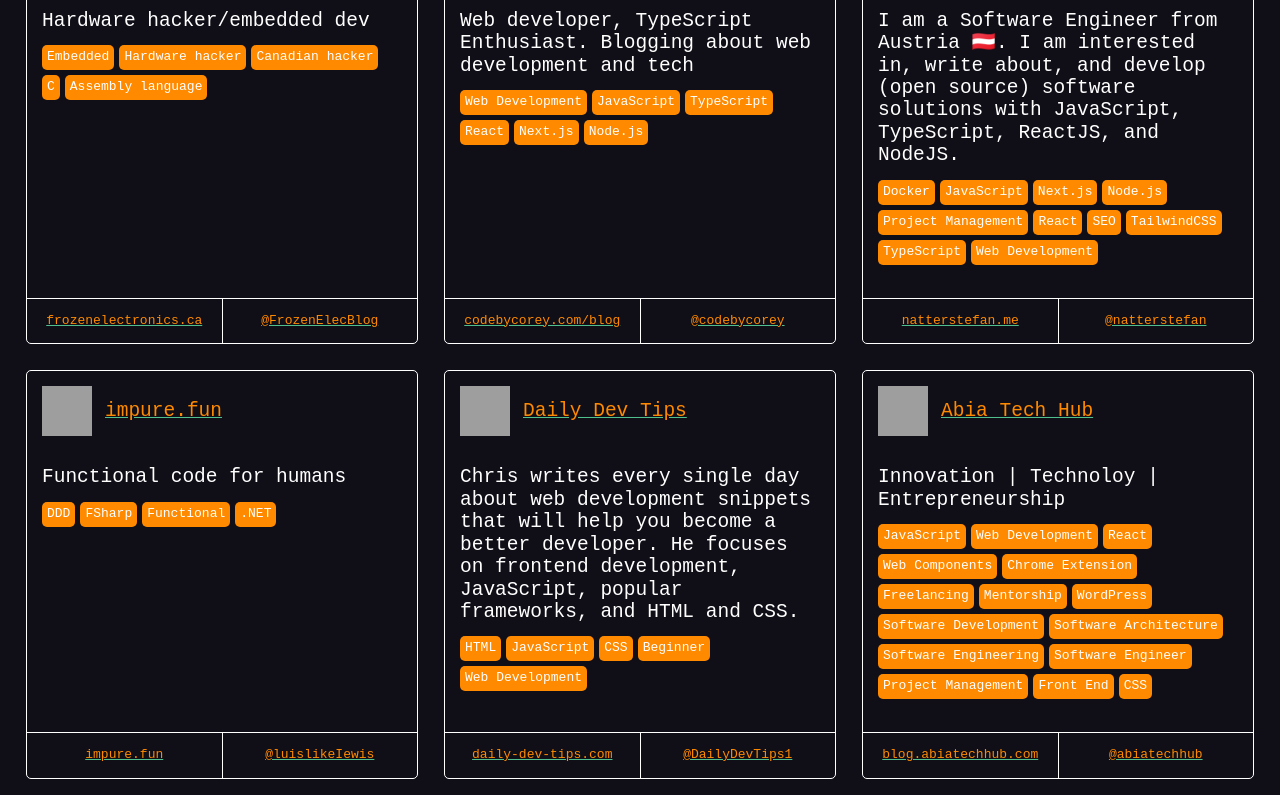
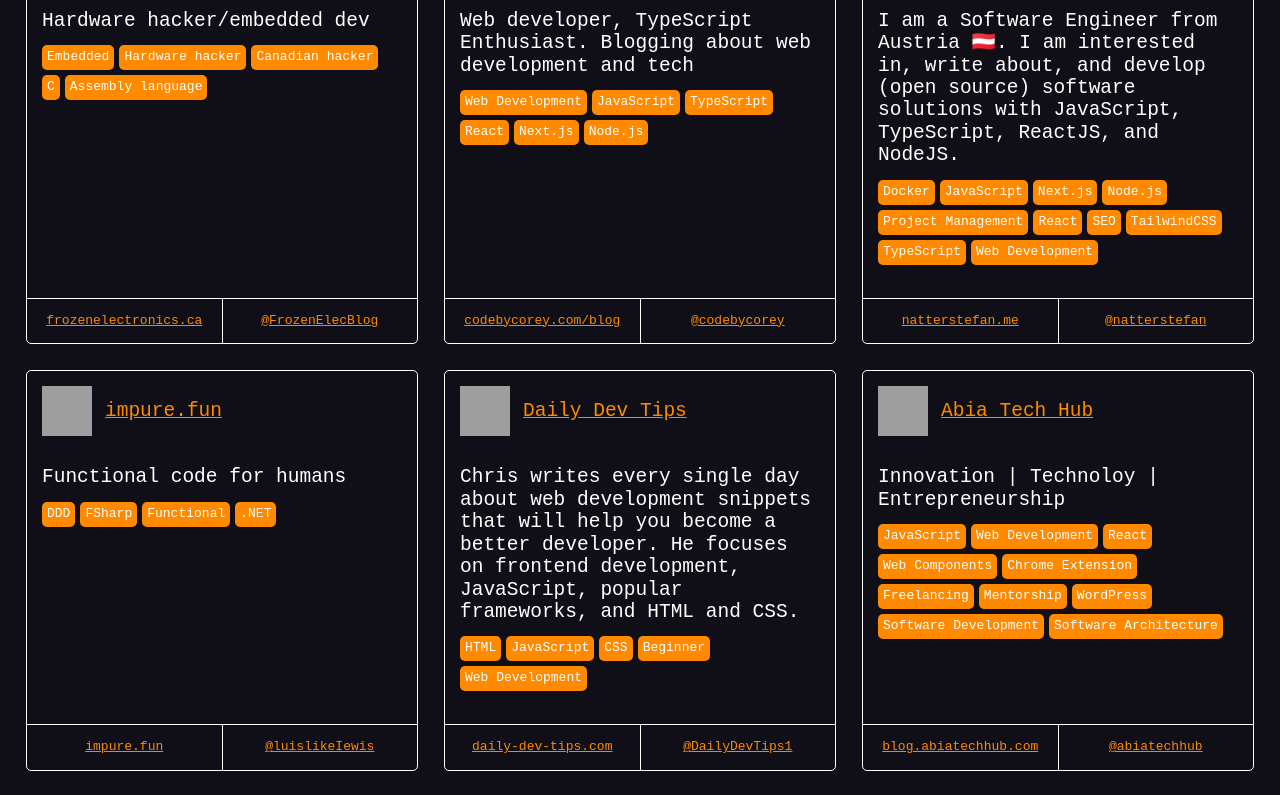
Before and after one commit to markodenic/awesome-tech-blogs, a Nuxt app: page / in a window 1280 px wide. Shown: the part 2000-2795 px from the top of the page. Built offline with nearby package versions, Linux system fonts and the light colour scheme; grey boxes are pictures that could not be loaded.

Commit message:
Update data.js

```diff
--- a/data.js
+++ b/data.js
@@ -670,11 +670,6 @@ module.exports = [
       'WordPress',
       'Software Development',
       'Software Architecture',
-      'Software Engineering',
-      'Software Engineer',
-      'Project Management',
-      'Front End',
-      'CSS',
     ]
   },
 ];
```
